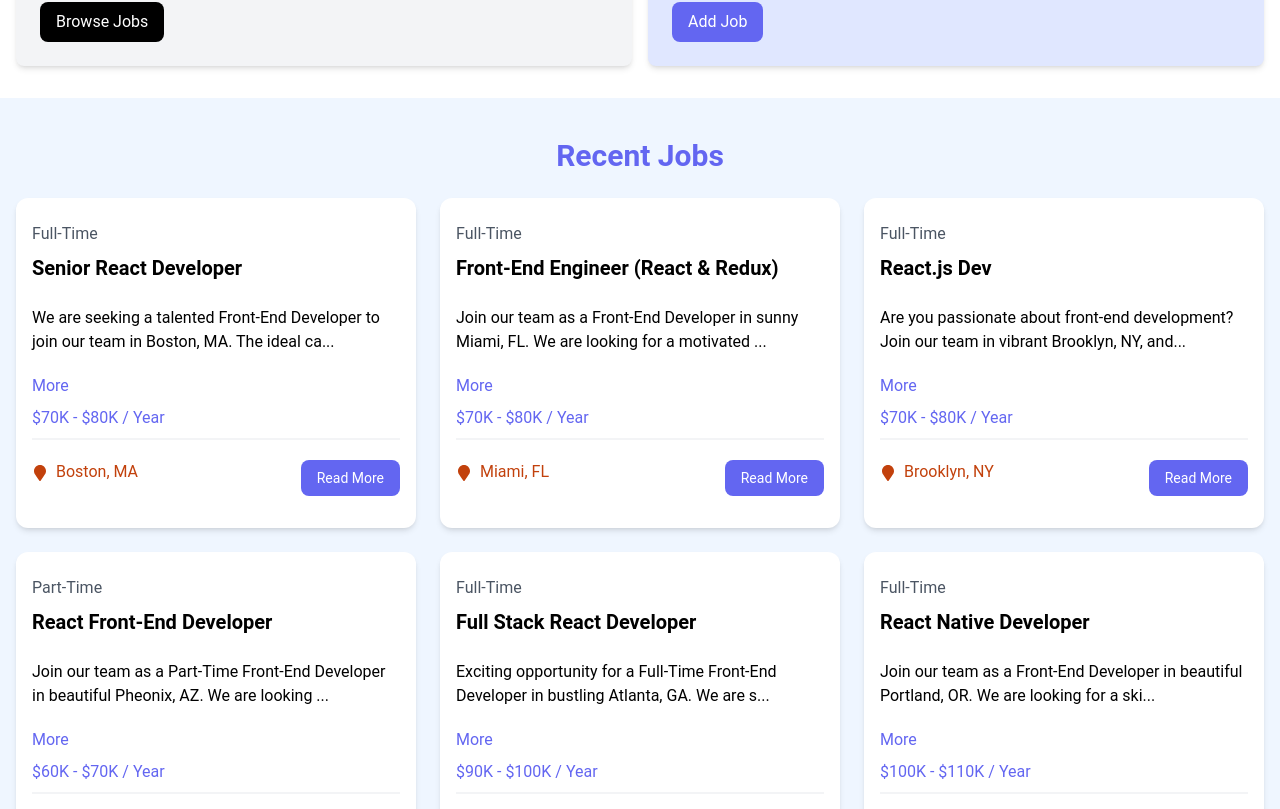
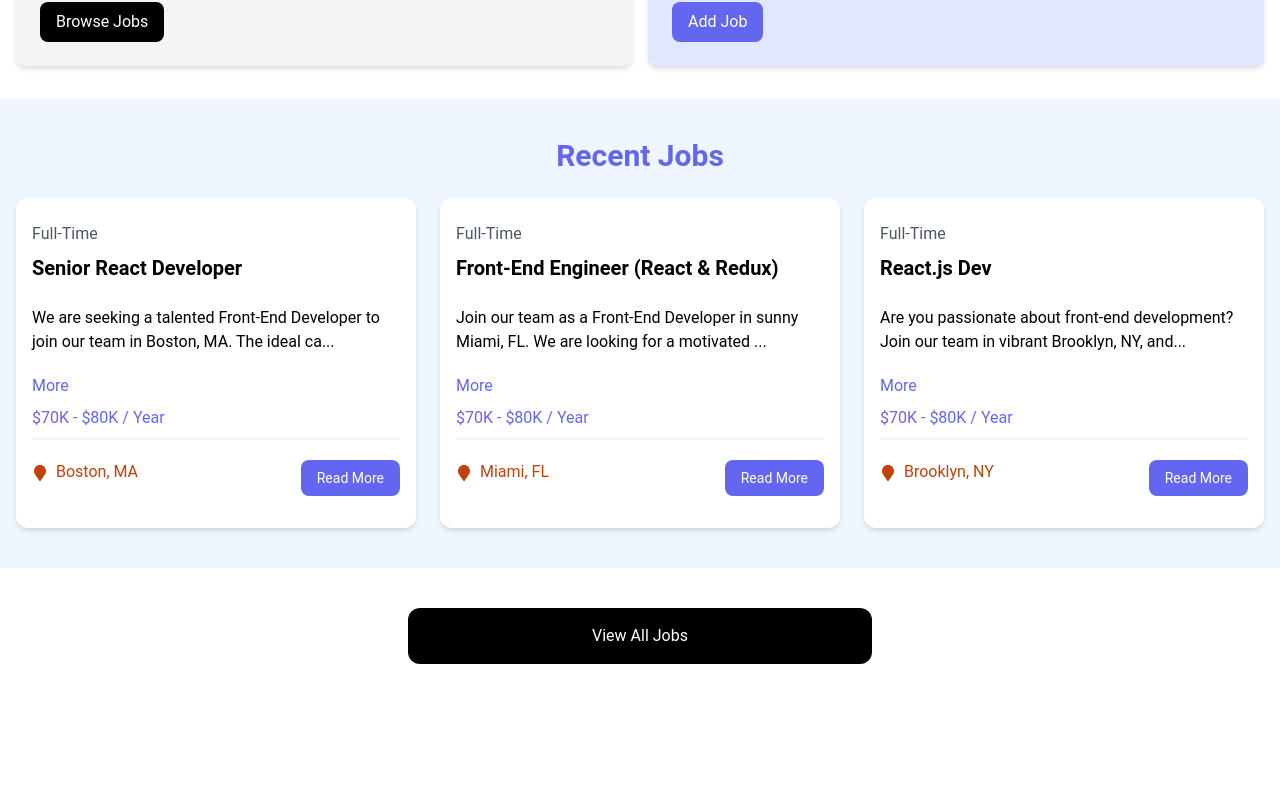
Before and after one commit to Udayanga1/react-practice, a React (Vite) app in the folder react-crash-course/: page / in a window 1280 px wide. Shown: the part 511-1320 px from the top of the page. After the commit the page ends 1215 px from the top, so only its background shows below. Built offline with nearby package versions, Linux system fonts and the light colour scheme; data requests are answered from the project's data file.

Commit message:
react-crash-course: implement loading spinner

```diff
--- a/react-crash-course/package.json
+++ b/react-crash-course/package.json
@@ -14,7 +14,8 @@
     "react": "^18.2.0",
     "react-dom": "^18.2.0",
     "react-icons": "^5.0.1",
-    "react-router-dom": "^6.22.3"
+    "react-router-dom": "^6.22.3",
+    "react-spinners": "^0.13.8"
   },
   "devDependencies": {
     "@types/react": "^18.2.66",
--- a/react-crash-course/src/components/JobListings.jsx
+++ b/react-crash-course/src/components/JobListings.jsx
@@ -1,5 +1,6 @@
 import { useState, useEffect } from "react"
 import JobListing from "./JobListing"
+import Spinner from "./Spinner"
 
 const JobListings = ({ isHome = false }) => {
 	const [jobs, setJobs] = useState([])
@@ -7,8 +8,11 @@ const JobListings = ({ isHome = false }) => {
 
 	useEffect(() => {
 		const fetchJobs = async () => {
+			const apiUrl = isHome
+				? "http://localhost:5000/jobs?_limit=3"
+				: "http://localhost:5000/jobs"
 			try {
-				const res = await fetch("http://localhost:5000/jobs")
+				const res = await fetch(apiUrl)
 				const data = await res.json()
 				setJobs(data)
 			} catch (error) {
@@ -27,11 +31,17 @@ const JobListings = ({ isHome = false }) => {
 				<h2 className='text-3xl font-bold text-indigo-500 mb-6 text-center'>
 					{isHome ? "Recent Jobs" : "Browse Jobs"}
 				</h2>
-				<div className='grid grid-cols-1 md:grid-cols-3 gap-6'>
-					{jobs.map((job) => (
-						<JobListing key={job.id} job={job} />
-					))}
-				</div>
+				{loading ? (
+					<Spinner loading={loading} />
+				) : (
+					<div className='grid grid-cols-1 md:grid-cols-3 gap-6'>
+						<>
+							{jobs.map((job) => (
+								<JobListing key={job.id} job={job} />
+							))}
+						</>
+					</div>
+				)}
 			</div>
 		</section>
 	)
--- /dev/null
+++ b/react-crash-course/src/components/Spinner.jsx
@@ -0,0 +1,20 @@
+import ClipLoader from "react-spinners/ClipLoader"
+
+const override = {
+	display: "block",
+	margin: "100 auto",
+}
+
+const Spinner = ({ loading }) => {
+	return (
+		<>
+			<ClipLoader
+				color='#3B82F6'
+				loading={loading}
+				cssOverride={override}
+				size={150}
+			/>
+		</>
+	)
+}
+export default Spinner
```
Also changed, not shown: 1 other file (tests, documents, lock files or other folders).
